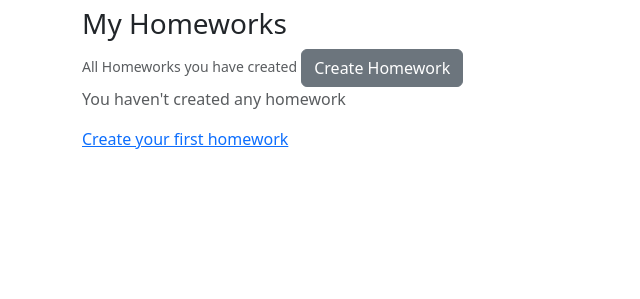
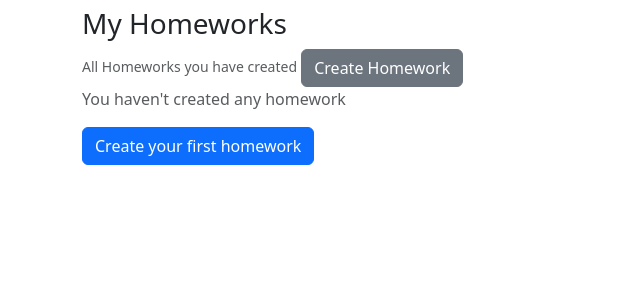
Before and after one commit to Tobi1654/SSMART, a Flask app: template app/templates/homework_list.html in a window 1280 px wide. Shown: the part 103-402 px from the top of the page, without its empty margins (0-640 px from the left). Run offline with Flask 3, Linux system fonts and the light colour scheme; the template is opened without the code that fills it, so the values that code supplies are empty.

Commit message:
mad eedits and removed them

```diff
--- a/app/templates/create_homework.html
+++ b/app/templates/create_homework.html
@@ -62,7 +62,7 @@
             <a href="{{url_for('teacher.dashboard')}}" class="btn btn-secondary">Cancel</a>
         </div>
 
-    </form>
+    </form
 </div>
 
 {% endblock %}
--- a/app/templates/homework_list.html
+++ b/app/templates/homework_list.html
@@ -52,7 +52,7 @@
         </table>
         {% else %}
             <p class="text-muted">You haven't created any homework</p>
-            <a href="{{url_for('teacher.create_homework')}}">Create your first homework</a>
+            <a href="{{url_for('teacher.create_homework')}}" class="btn btn-primary">Create your first homework</a>
         {% endif %}
         </div>
 
```
